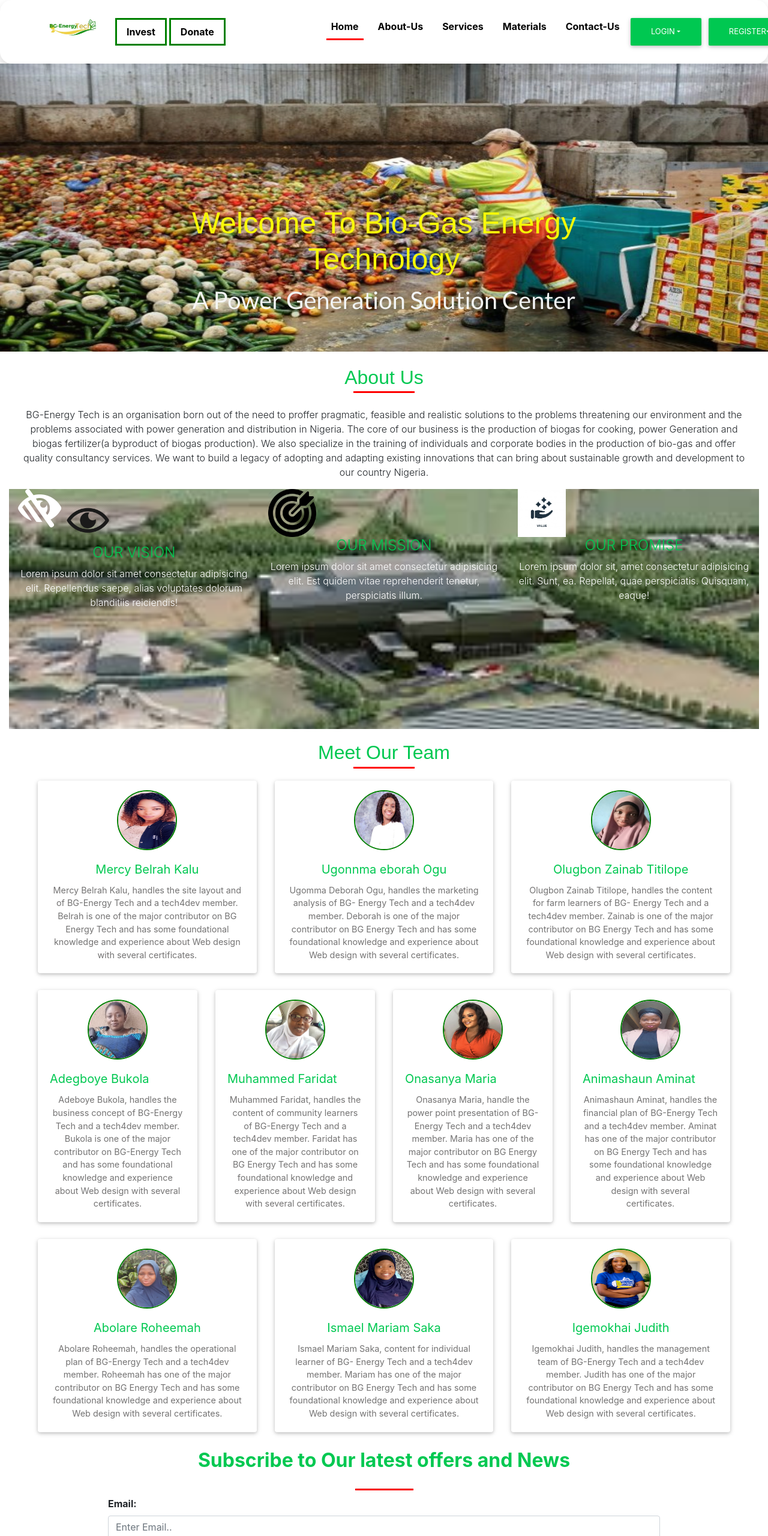
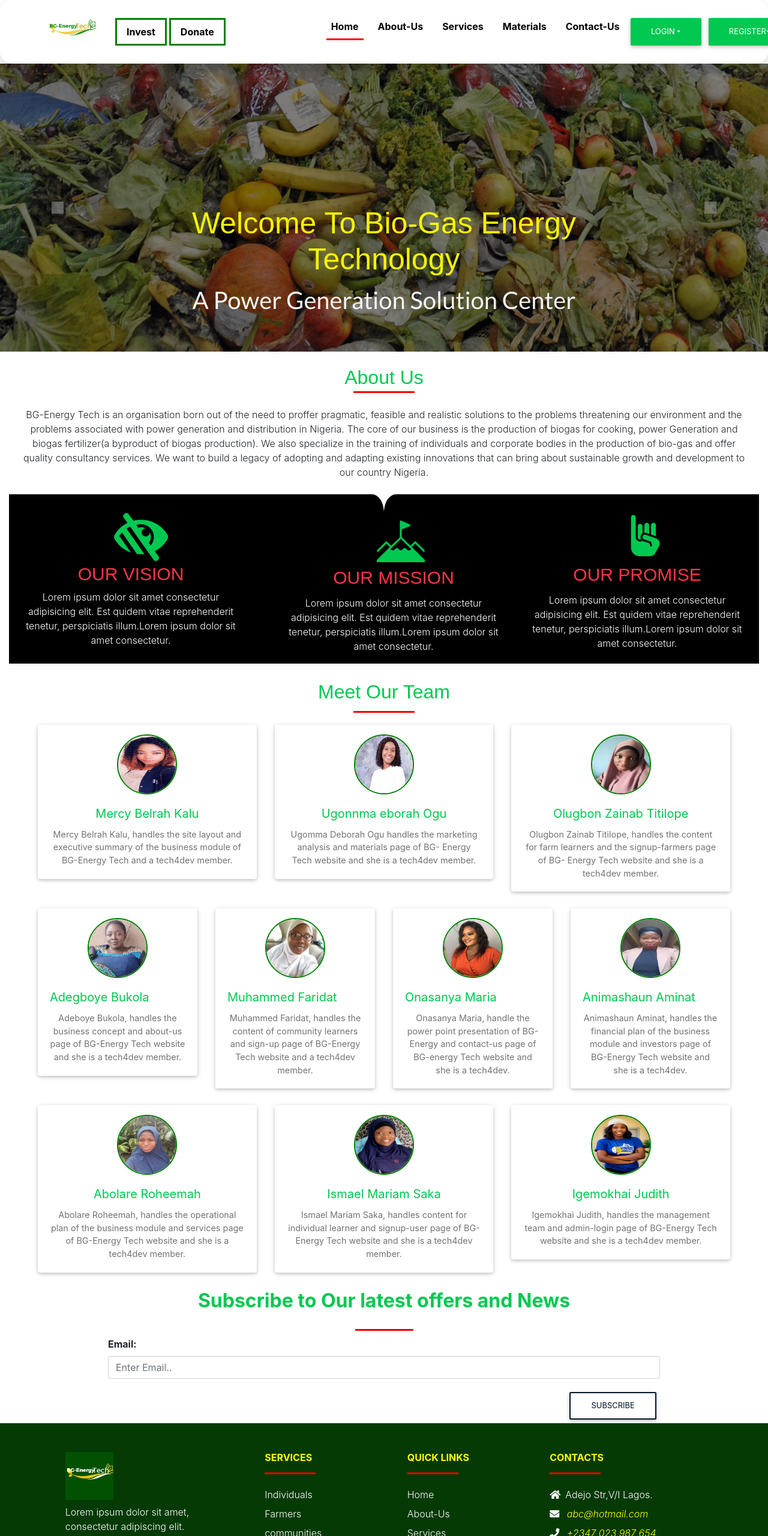
Before and after one commit to belrah/Techsters-Grp2-Health-Project, a plain HTML site: page about-us.html in a window 1280 px wide. Shown: the top 2560 px of the page at 60% size. Drawn offline with nearby package versions, Linux system fonts and the light colour scheme; grey boxes are pictures that could not be loaded.

Commit message:
edited most pages

```diff
--- a/about-us.html
+++ b/about-us.html
@@ -99,36 +99,35 @@
     <!------------------ carousel Section -------------------------------->
     <div id="carouselExampleFade" class="carousel slide carousel-fade" data-ride="carousel">
         <div class="carousel-inner">
-            <div class="carousel-item active">
-                <img src="img/slider10.jpeg" class="d-block1 w-100" alt="...">
+            <div class="carousel-item active bg-about1">
+
                 <div class="carousel-caption d-none d-md-block">
                     <h2 class="animate__animated animate__fadeInDown animate_delay-5s  carousel-text">Welcome To Bio-Gas Energy Technology </h2>
                     <p class="carousel-para">A Power Generation Solution Center</p>
                 </div>
             </div>
-            <div class="carousel-item">
-                <img src="img/slider7.jpg" class="d-block1 w-100" alt="...">
+            <div class="carousel-item bg-about">
                 <div class="carousel-caption d-none d-md-block">
                     <h2 class="animate__animated animate__fadeInDown animate_delay-5s  carousel-text">Welcome To Bio-Gas Energy Technology </h2>
                     <p class="carousel-para">A Power Generation Solution Center</p>
                 </div>
             </div>
-            <div class="carousel-item">
-                <img src="img/slider8.jpg" class="d-block1 w-100" alt="...">
+            <div class="carousel-item bg-about2">
+
                 <div class="carousel-caption d-none d-md-block">
                     <h2 class="animate__animated animate__fadeInDown animate_delay-5s  carousel-text">Welcome To Bio-Gas Energy Technology </h2>
                     <p class="carousel-para">A Power Generation Solution Center</p>
                 </div>
             </div>
-            <div class="carousel-item">
-                <img src="img/slider9.jpg" class="d-block1 w-100" alt="...">
+            <div class="carousel-item bg-about3">
+
                 <div class="carousel-caption d-none d-md-block">
                     <h2 class="animate__animated animate__fadeInDown animate_delay-5s  carousel-text">Welcome To Bio-Gas Energy Technology </h2>
                     <p class="carousel-para">A Power Generation Solution Center</p>
                 </div>
             </div>
-            <div class="carousel-item">
-                <img src="img/slider8.jpg" class="d-block1 w-100" alt="...">
+            <div class="carousel-item bg-about4">
+
                 <div class="carousel-caption d-none d-md-block">
                     <h2 class="animate__animated animate__fadeInDown animate_delay-5s  carousel-text">Welcome To Bio-Gas Energy Technology </h2>
                     <p class="carousel-para">A Power Generation Solution Center</p>
@@ -159,28 +158,26 @@
         <div class="container-fluid vmv">
             <div class="row">
                 <div class="statement col-sm">
-                    <i class="fas fa-low-vision fa-4x"></i>
-                    <img src="images/vision.png" alt="" class="img-fluid text-center">
-                    <h4 class="text-success text"> OUR VISION</h4>
-
-                    <p class="text-center text">Lorem ipsum dolor sit amet consectetur adipisicing elit. Repellendus saepe, alias voluptates dolorum blanditiis reiciendis!</p>
+                    <i class="fas fa-low-vision fa-5x text-success icon-position"></i>
+                    <h4 class="text-danger text1 pt-1"> OUR VISION</h4>
+                    <p class="text-center text ">Lorem ipsum dolor sit amet consectetur adipisicing elit. Est quidem vitae reprehenderit tenetur, perspiciatis illum.Lorem ipsum dolor sit amet consectetur.</p>
+                </div>
+                <div class="col-sm icon-position">
+                    <img src="images/icon-mission.png" alt="" class="img-fluid text-center promise-position">
+                    <h4 class="text-danger text1 pt-2">OUR MISSION</h4>
+                    <p class="text-center text pt-1">Lorem ipsum dolor sit amet consectetur adipisicing elit. Est quidem vitae reprehenderit tenetur, perspiciatis illum.Lorem ipsum dolor sit amet consectetur.</p>
                 </div>
                 <div class="col-sm">
-                    <img src="images/mission.png" alt="" class="img-fluid text-center">
-                    <h4 class="text-success text">OUR MISSION</h4>
-                    <p class="text-center text">Lorem ipsum dolor sit amet consectetur adipisicing elit. Est quidem vitae reprehenderit tenetur, perspiciatis illum.</p>
-                </div>
-                <div class="col-sm">
-                    <img src="images/values.jpg" alt="" class="img-fluid text-center">
-                    <h4 class="text-success text">OUR PROMISE</h4>
-                    <p class="text-center text">Lorem ipsum dolor sit, amet consectetur adipisicing elit. Sunt, ea. Repellat, quae perspiciatis. Quisquam, eaque!</p>
+                    <img src="images/icon-promise.png" alt="" class="img-fluid text-center promise-position">
+                    <h4 class="text-danger text1 pt-2">OUR PROMISE</h4>
+                    <p class="text-center text pt-1">Lorem ipsum dolor sit amet consectetur adipisicing elit. Est quidem vitae reprehenderit tenetur, perspiciatis illum.Lorem ipsum dolor sit amet consectetur.</p>
                 </div>
             </div>
         </div>
     </div>
     <!---------------- Aboout us section2 starts from here------------------------>
     <div class="text-center py-1">
-        <h2 class="heading-line1 py-3 text-success">Meet Our Team</h2>
+        <h2 class="heading-line1 py-4 text-success">Meet Our Team</h2>
         <div class="mx-auto heading-line"></div>
     </div>
 
@@ -190,7 +187,7 @@
                 <img src="img/Belrah.jpg" class="card-img-top img-fluid3 mt-3" alt="Belrah">
                 <div class="card-body">
                     <h5 class="card-title text-center"> <span class="text-success">Mercy Belrah Kalu</span></h5>
-                    <p class="card-text text-center">Mercy Belrah Kalu, handles the site layout and of BG-Energy Tech and a tech4dev member. Belrah is one of the major contributor on BG Energy Tech and has some foundational knowledge and experience about Web design with several certificates.
+                    <p class="card-text text-center">Mercy Belrah Kalu, handles the site layout and executive summary of the business module of BG-Energy Tech and a tech4dev member.
                     </p>
                 </div>
             </div>
@@ -200,8 +197,7 @@
                 <img src="img/Debbi.jpg" class="card-img-top img-fluid3 mt-3" alt="debbi">
                 <div class="card-body">
                     <h5 class="card-title text-center"> <span class="text-success">Ugonnma eborah Ogu</span></h5>
-                    <p class="card-text text-center">Ugomma Deborah Ogu, handles the marketing analysis of BG- Energy Tech and a tech4dev member. Deborah is one of the major contributor on BG Energy Tech and has some foundational knowledge and experience about Web design with several
-                        certificates.
+                    <p class="card-text text-center">Ugomma Deborah Ogu handles the marketing analysis and materials page of BG- Energy Tech website and she is a tech4dev member.
                     </p>
                 </div>
             </div>
@@ -211,8 +207,7 @@
                 <img src="img/zainab.jpg" class="card-img-top img-fluid3 mt-3" alt="zainy">
                 <div class="card-body">
                     <h5 class="card-title text-center"><span class="text-success">Olugbon Zainab Titilope</span></h5>
-                    <p class="card-text text-center">Olugbon Zainab Titilope, handles the content for farm learners of BG- Energy Tech and a tech4dev member. Zainab is one of the major contributor on BG Energy Tech and has some foundational knowledge and experience about Web design with
-                        several certificates.</p>
+                    <p class="card-text text-center">Olugbon Zainab Titilope, handles the content for farm learners and the signup-farmers page of BG- Energy Tech website and she is a tech4dev member. </p>
                 </div>
             </div>
         </div>
@@ -224,7 +219,7 @@
                 <img src="img/Bukhety.jpg" class="card-img-top img-fluid3 mt-3" alt="bukhety" style="border-radius:50px;">
                 <div class="card-body">
                     <h5 class="card-title "> <span class="text-success">Adegboye Bukola</span></h5>
-                    <p class="card-text text-center">Adeboye Bukola, handles the business concept of BG-Energy Tech and a tech4dev member. Bukola is one of the major contributor on BG-Energy Tech and has some foundational knowledge and experience about Web design with several certificates.
+                    <p class="card-text text-center">Adeboye Bukola, handles the business concept and about-us page of BG-Energy Tech website and she is a tech4dev member.
                     </p>
                 </div>
             </div>
@@ -234,8 +229,7 @@
                 <img src="img/Redaah.jpg" class="card-img-top img-fluid3 mt-3" alt="Reedah">
                 <div class="card-body">
                     <h5 class="card-title"> <span class="text-success">Muhammed Faridat</span></h5>
-                    <p class="card-text text-center">Muhammed Faridat, handles the content of community learners of BG-Energy Tech and a tech4dev member. Faridat has one of the major contributor on BG Energy Tech and has some foundational knowledge and experience about Web design with
-                        several certificates.</p>
+                    <p class="card-text text-center">Muhammed Faridat, handles the content of community learners and sign-up page of BG-Energy Tech website and a tech4dev member.</p>
                 </div>
             </div>
         </div>
@@ -244,8 +238,7 @@
                 <img src="img/Maria.jpg" class="card-img-top img-fluid3 mt-3" alt="maria">
                 <div class="card-body">
                     <h5 class="card-title"> <span class="text-success">Onasanya Maria</span></h5>
-                    <p class="card-text text-center">Onasanya Maria, handle the power point presentation of BG-Energy Tech and a tech4dev member. Maria has one of the major contributor on BG Energy Tech and has some foundational knowledge and experience about Web design with several
-                        certificates.
+                    <p class="card-text text-center">Onasanya Maria, handle the power point presentation of BG-Energy and contact-us page of BG-energy Tech website and she is a tech4dev.
                     </p>
                 </div>
             </div>
@@ -255,7 +248,7 @@
                 <img src="img/Meenah.jpg" class="card-img-top img-fluid3 mt-3" alt="meenah">
                 <div class="card-body">
                     <h5 class="card-title"> <span class="text-success">Animashaun Aminat</span></h5>
-                    <p class="card-text text-center">Animashaun Aminat, handles the financial plan of BG-Energy Tech and a tech4dev member. Aminat has one of the major contributor on BG Energy Tech and has some foundational knowledge and experience about Web design with several <br>                        certificates.
+                    <p class="card-text text-center">Animashaun Aminat, handles the financial plan of the business module and investors page of BG-Energy Tech website and she is a tech4dev.
                     </p>
                 </div>
             </div>
@@ -267,7 +260,7 @@
                 <img src="img/Roheemah.jpg" class="card-img-top img-fluid3 mt-3" alt="Roheemah">
                 <div class="card-body">
                     <h5 class="card-title text-center"> <span class="text-success">Abolare Roheemah</span></h5>
-                    <p class="card-text text-center">Abolare Roheemah, handles the operational plan of BG-Energy Tech and a tech4dev member. Roheemah has one of the major contributor on BG Energy Tech and has some foundational knowledge and experience about Web design with several certificates.
+                    <p class="card-text text-center">Abolare Roheemah, handles the operational plan of the business module and services page of BG-Energy Tech website and she is a tech4dev member.
                     </p>
                 </div>
             </div>
@@ -277,8 +270,7 @@
                 <img src="img/Mariam.jpg" class="card-img-top img-fluid3 mt-3" alt="mariam">
                 <div class="card-body">
                     <h5 class="card-title text-center"> <span class="text-success">Ismael Mariam Saka</span></h5>
-                    <p class="card-text text-center">Ismael Mariam Saka, content for individual learner of BG- Energy Tech and a tech4dev member. Mariam has one of the major contributor on BG Energy Tech and has some foundational knowledge and experience about Web design with several
-                        certificates.
+                    <p class="card-text text-center">Ismael Mariam Saka, handles content for individual learner and signup-user page of BG- Energy Tech website and she is a tech4dev member.
                     </p>
                 </div>
             </div>
@@ -289,7 +281,7 @@
                 <div class="card-body">
                     <h5 class="card-title text-center"> <span class="text-success"> Igemokhai Judith</span></h5>
                     <p class="card-text text-center">
-                        Igemokhai Judith, handles the management team of BG-Energy Tech and a tech4dev member. Judith has one of the major contributor on BG Energy Tech and has some foundational knowledge and experience about Web design with several certificates.
+                        Igemokhai Judith, handles the management team and admin-login page of BG-Energy Tech website and she is a tech4dev member.
                     </p>
                 </div>
             </div>
--- a/css/style.css
+++ b/css/style.css
@@ -194,7 +194,7 @@ div.masthead .overlay {
 }
 
 .d-block1 {
-    height: 60vh;
+    height: 50vh;
 }
 
 .carousel-caption>h2 {
@@ -214,6 +214,44 @@ div.masthead .overlay {
     font-family: 'Lato', sans-serif !important;
     animation: fadeInLeft;
     animation-duration: 3s;
+}
+
+
+/*---------------carousel-aboutUs section here---------------------*/
+
+.bg-about {
+    background: linear-gradient(rgba(0, 0, 0, 0.5), rgba(0, 0, 0, 0.5)), url("../img/carousel13.jpg")no-repeat center center;
+    position: relative;
+    background-size: cover;
+    height: 60vh;
+}
+
+.bg-about1 {
+    background: linear-gradient(rgba(0, 0, 0, 0.5), rgba(0, 0, 0, 0.5)), url("../img/carousel14.jpg")no-repeat center center;
+    position: relative;
+    background-size: cover;
+    height: 60vh;
+}
+
+.bg-about2 {
+    background: linear-gradient(rgba(0, 0, 0, 0.5), rgba(0, 0, 0, 0.5)), url("../img/slider8.jpg")no-repeat center center;
+    position: relative;
+    background-size: cover;
+    height: 60vh;
+}
+
+.bg-about3 {
+    background: linear-gradient(rgba(0, 0, 0, 0.5), rgba(0, 0, 0, 0.5)), url("../img/slider9.jpg")no-repeat center center;
+    position: relative;
+    background-size: cover;
+    height: 60vh;
+}
+
+.bg-about4 {
+    background: linear-gradient(rgba(0, 0, 0, 0.5), rgba(0, 0, 0, 0.5)), url("../img/slider8.jpg")no-repeat center center;
+    position: relative;
+    background-size: cover;
+    height: 60vh;
 }
 
 
@@ -266,6 +304,13 @@ div.masthead .overlay {
     text-align: center;
 }
 
+.text1 {
+    text-align: center;
+    font-weight: 900px;
+    font-family: 'Anton', sans-serif !important;
+    font-size: 30px;
+}
+
 .img-fluid3 {
     width: 100px;
     height: 100px;
@@ -275,12 +320,12 @@ div.masthead .overlay {
 }
 
 .vmv {
-    background-image: url('../images/vmv.jpg');
+    background-image: url('../img/bg-svg.svg');
     background-position: center;
     background-size: cover;
     color: white;
     width: 100%;
-    height: 50vh;
+    height: 60%;
 }
 
 .support {
@@ -288,6 +333,17 @@ div.masthead .overlay {
     position: relative;
     background-size: cover;
     padding: 4rem 0;
+}
+
+.icon-position {
+    margin-left: 2em;
+    padding-top: .5em;
+}
+
+.promise-position {
+    margin-left: 10em;
+    padding-top: 35px;
+    height: 40%;
 }
 
 
@@ -337,11 +393,14 @@ input {
 #services .card {
     border-radius: 7px;
     box-shadow: 0px 4px 4px rgba(9, 44, 76, 0.13);
+    font-weight: 700px;
+    font-family: 'Anton', sans-serif !important;
 }
 
 .service-text {
     color: green;
     font-family: 'Anton', sans-serif !important;
+    font-size: 20px !important;
 }
 
 
```
Also changed, not shown: index.html (+8 -8 lines), services.html (+9 -13 lines), images/icon-mission.png (added), images/icon-promise.png (added), img/bg-svg.svg (added).
